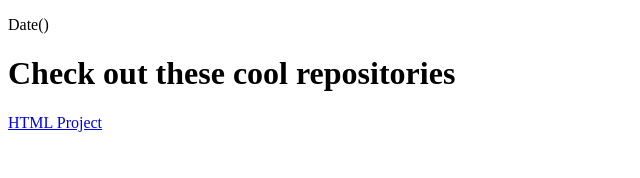
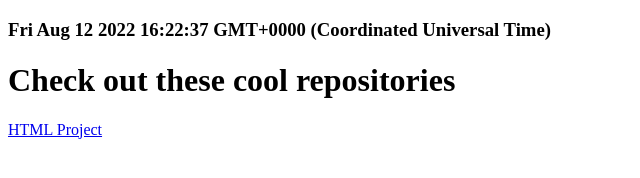
Before and after one commit to Joaomla/html-exercise, a plain HTML site: page index.html in a window 1280 px wide. Shown: the whole page, without its empty margins (0-640 px from the left). Drawn offline with Linux system fonts and the light colour scheme.

Commit message:
added time

```diff
--- a/index.html
+++ b/index.html
@@ -4,14 +4,25 @@
 <title>HTML Project</title>
 </head>
 <body>
-
-<p>
-	Date()
+<h3>
+<p id = "date">
 </p>
+</h3>
 
 
 <h1>Check out these cool repositories</h1>
 <a href="https://github.com/Joaomla/html-project"> HTML Project </a>
 
+<script>
+	function setTime()
+	{
+		document.getElementById("date").innerHTML = Date();
+	}
+
+	setTime();
+	setInterval(setTime, 1000);
+</script>
+
 </body>
+
 </html>
```
